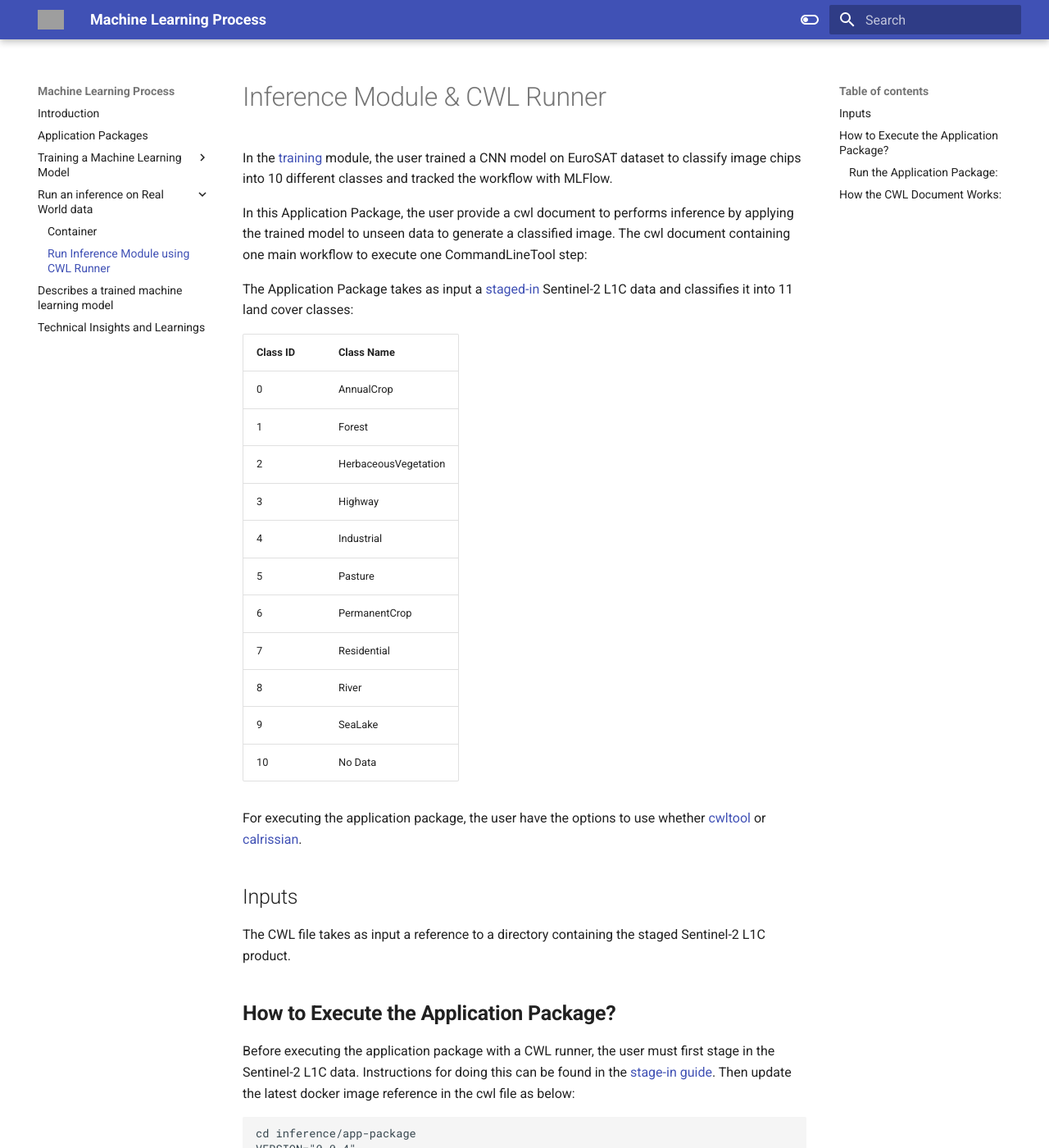
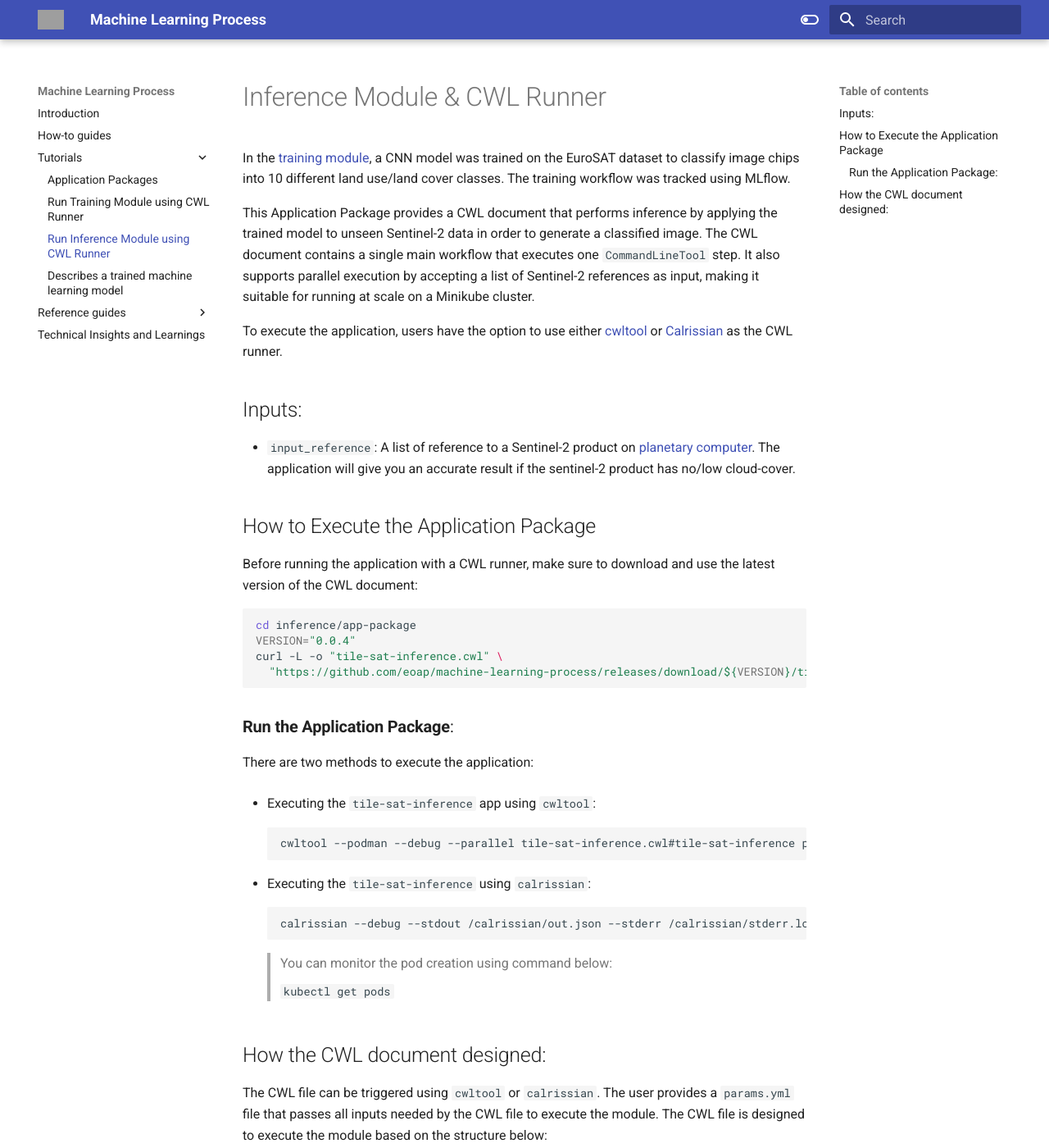
Before and after one commit to simonevaccari/machine-learning-process, an MkDocs documentation site: the page built from docs/inference-cwl.md, in a window 1280 px wide and 1400 px high. Shown: the whole window at 82% size. Built offline with MkDocs 1.6.1 and Material for MkDocs 9.7.7, drawn with Linux system fonts in a browser that asks for light colours; some of the changed text lies outside the part shown; grey boxes are pictures that could not be loaded.

Commit message:
docs: best practice docs

````diff
--- a/docs/inference-cwl.md
+++ b/docs/inference-cwl.md
@@ -1,58 +1,45 @@
 # Inference Module & CWL Runner
 
-In the [training](training-container.md) module, the user trained a CNN model on EuroSAT dataset to classify image chips into 10 different classes and tracked the workflow with MLFlow.
+In the [training module](training-container.md), a CNN model was trained on the EuroSAT dataset to classify image chips into 10 different land use/land cover classes. The training workflow was tracked using MLflow.
 
-In this Application Package, the user provide a cwl document to performs inference by applying the trained model to unseen data to generate a classified image. The cwl document containing one main workflow to execute one CommandLineTool step:
+This Application Package provides a CWL document that performs inference by applying the trained model to unseen Sentinel-2 data in order to generate a classified image. The CWL document contains a single main workflow that executes one `CommandLineTool` step. It also supports parallel execution by accepting a list of Sentinel-2 references as input, making it suitable for running at scale on a Minikube cluster.
 
-The Application Package takes as input a [staged-in](./stage-in.md) Sentinel-2 L1C data and classifies it into 11 land cover classes:
+To execute the application, users have the option to use either [cwltool](https://github.com/common-workflow-language/cwltool) or [Calrissian](https://github.com/Duke-GCB/calrissian) as the CWL runner.
 
-| Class ID | Class Name            |
-|----------|-----------------------|
-| 0        | AnnualCrop            |
-| 1        | Forest                |
-| 2        | HerbaceousVegetation  |
-| 3        | Highway               |
-| 4        | Industrial            |
-| 5        | Pasture               |
-| 6        | PermanentCrop         |
-| 7        | Residential           |
-| 8        | River                 |
-| 9        | SeaLake               |
-| 10       | No Data               |
+## Inputs:
+- `input_reference`: A list of reference to a Sentinel-2 product on [planetary computer](https://planetarycomputer.microsoft.com/api/stac/v1/collections). The application will give you an accurate result if the sentinel-2 product has no/low cloud-cover.
 
-For executing the application package, the user have the options to use whether [cwltool](https://github.com/common-workflow-language/cwltool) or [calrissian](https://github.com/Duke-GCB/calrissian).
+## How to Execute the Application Package
 
-## Inputs
-The CWL file takes as input a reference to a directory containing the staged Sentinel-2 L1C product.
+Before running the application with a CWL runner, make sure to download and use the latest version of the CWL document:
 
-## **How to Execute the Application Package?**
-
-Before executing the application package with a CWL runner, the user must first stage in the Sentinel-2 L1C data. Instructions for doing this can be found in the [stage-in guide](./stage-in.md). Then update the latest docker image reference in the cwl file as below:
-```
+```bash
 cd inference/app-package
 VERSION="0.0.4"
 curl -L -o "tile-sat-inference.cwl" \
   "https://github.com/eoap/machine-learning-process/releases/download/${VERSION}/tile-sat-inference.${VERSION}.cwl"
-
 ```
 
 ### **Run the Application Package**:
 There are two methods to execute the application:
 
-- Executing the `tile-sat-inference` app using `cwltool` in a terminal:
+- Executing the `tile-sat-inference` app using `cwltool`:
 
     ```bash
-    cwltool --podman --debug tile-sat-inference.cwl#tile-sat-inference params.yml
+    cwltool --podman --debug --parallel tile-sat-inference.cwl#tile-sat-inference params.yml
     ```
 
-- Executing the water-bodies-app using `calrissian` in a terminal:
+- Executing the `tile-sat-inference` using `calrissian`:
 
     ```bash
 
-    calrissian --debug --stdout /calrissian/out.json --stderr /calrissian/stderr.log --usage-report /calrissian/report.json --max-ram 10G --max-cores 2 --tmp-outdir-prefix /calrissian/tmp/ --outdir /calrissian/results/ --tool-logs-basepath /calrissian/logs tile-sat-inference.cwl#tile-sat-inference params.yml
+    calrissian --debug --stdout /calrissian/out.json --stderr /calrissian/stderr.log --usage-report /calrissian/report.json --max-ram 10G --max-cores 2 --parallel --tmp-outdir-prefix /calrissian/tmp/ --outdir /calrissian/results/ --tool-logs-basepath /calrissian/logs tile-sat-inference.cwl#tile-sat-inference params.yml
     ```
+  > You can monitor the pod creation using command below:
+  >
+  >   `kubectl get pods`
 
-## How the CWL Document Works:
+## How the CWL document designed:
 The CWL file can be triggered using `cwltool` or `calrissian`. The user provides a `params.yml` file that passes all inputs needed by the CWL file to execute the module. The CWL file is designed to execute the module based on the structure below:
 
 <p align="center"><img src="./imgs/inference.png" alt="Picture" width="40%" height="10%" style="display: block; margin: 20px auto;"/></p>
--- a/docs/training-cwl.md
+++ b/docs/training-cwl.md
@@ -1,57 +1,30 @@
 # Training Module & CWL Runner
 
-The users have the option to execute their training remotely on a remote machine, which becomes their preferred choice for conducting long-running experiments.
- The user will be able to train a simple training job and track evaluation metrics, model's hyper-parameters, application inputs, and artifacts using mlflow. He/She should build a docker image from the application package which is explained in [training-container](./training-container.md) and push to a dedicated image registry (in this case we use github container registry). Then, The user develop a cwl document with containing a top layer workflow with a CommandLineTool step which is responsible for executing the training pipeline. For executing the application package, the user have the options to use whether [cwltool](https://github.com/common-workflow-language/cwltool) or [calrissian](https://github.com/Duke-GCB/calrissian).
+This Application Package provides a CWL document containing a top-level workflow with a singleCommandLineToolstep that executes the training pipeline. It also supports **parallel execution**, allowing users to specify multiple sets of hyperparameter or training configurations. This makes it suitable for large-scale experiments and hyperparameter tuning on platforms like a Minikube cluster.
+
+To execute the training workflow, users can choose between [cwltool](https://github.com/common-workflow-language/cwltool) and [Calrissian](https://github.com/Duke-GCB/calrissian) as their CWL runners.
+
+# Inputs:
+
+| Parameter              | Type     | Description |
+|------------------------|----------|-------------|
+| MLFLOW_TRACKING_URI    | string      | An environment variable for the MLFLOW_TRACKING_URI |
+| stac_reference         | string   | URL pointing to a STAC catalog. The model reads GeoParquet annotations from the collection's assets. |
+| BATCH_SIZE             | int[]    | Number of batches |
+| CLASSES                | int      | Number of land cover classes to classify. |
+| DECAY                  | float[]  | Decay value used in training. |
+| EPOCHS                 | int[]    | Number of epochs |
+| EPSILON                | float[]  | Epsilon value (model hyperparameter) |
+| LEARNING_RATE          | float[]  | Initial learning rate for the optimizer. |
+| LOSS                   | string[] | Loss function for training. Options: `binary_crossentropy`, `cosine_similarity`, `mean_absolute_error`, `mean_squared_logarithmic_error`, `squared_hinge`. |
+| MEMENTUM               | float[]  | Momentum parameter used in optimizers |
+| OPTIMIZER              | string[] | Optimization algorithm. Options: `Adam`, `SGD`, `RMSprop`. |
+| REGULARIZER            | string[] | Regularization technique to avoid overfitting. Options: `l1l2`, `l1`, `l2`, `None`. |
+| SAMPLES_PER_CLASS      | int      | Number of samples to use for training per class. |
 
 
 ## How to execute the application-package?
-Before executing the application package with a CWL runner, the user must first update the [params.yaml](./params.yaml) including the inputs below:
-
-with the correct credentials as well as updating the latest docker image reference in the cwl file as below:
-```
-stac_endpoint_url: https://ai-extensions-stac.terradue.com/collections/Euro_SAT
-BATCH_SIZE: 4
-EPOCHS: 3
-LEARNING_RATE: 0.0001
-DECAY: 0.1  ### float
-EPSILON: 0.000002
-MEMENTUM: 0.95
-# choose one of binary_crossentropy/cosine_similarity/mean_absolute_error/mean_squared_logarithmic_error
-# squared_hinge
-LOSS: categorical_crossentropy
-# choose one of  l1,l2,None
-REGULIZER: None
-# try Adam/SGD/RMSprop
-OPTIMIZER: Adam
-###############################################################
-###############################################################
-# Dataset
-SAMPLES_PER_CLASS: 10
-CLASSES: 10
-IMAGE_SIZE: [64, 64, 13]
-enable_data_ingestion: True
-
-```
-and some environment variable must be set:
-
-```
-# Environment variables
-# AWS
-AWS_S3_ENDPOINT: #AWS_S3_ENDPOINT
-AWS_REGION: fr-par # AWS_REGION
-AWS_DEFAULT_REGION: fr-par #AWS_DEFAULT_REGION
-AWS_ACCESS_KEY_ID:  #AWS_ACCESS_KEY_ID
-AWS_SECRET_ACCESS_KEY:  # AWS_SECRET_ACCESS_KEY
-BUCKET_NAME: ai-ext-bucket-dev # BUCKET_NAME ai-ext-bucket-dev
-##############################################################
-##############################################################
-# STAC
-IAM_URL:  # IAM_URL
-IAM_PASSWORD:  #IAM_PASSWORD
-MLFLOW_TRACKING_URI: http://my-mlflow:5000
-```
-The latest version of cwl document can be fetched as below:
-
+Before running the application with a CWL runner, make sure to download and use the latest version of the CWL document:
 ```
 cd training/app-package
 VERSION="0.0.4"
@@ -66,27 +39,22 @@ There are two methods to execute the application:
 
 - Executing the tile-based-training using cwltool in a terminal:
 
-    ```
-    cwltool --podman --debug tile-sat-training.cwl#tile-sat-training params.yml
-    ```
+   ``
+    cwltool --podman --debug --parallel tile-sat-training.cwl#tile-sat-training params.yml
+   ``
 
 
 
 - Executing the tile-based classification using calrissian in a terminal:
 
-    ```
-    calrissian --debug --stdout /calrissian/out.json --stderr /calrissian/stderr.log --usage-report /calrissian/report.json --max-ram 10G --max-cores 2 --tmp-outdir-prefix /calrissian/tmp/ --outdir /calrissian/results/ --tool-logs-basepath /calrissian/logs tile-sat-training.cwl#tile-sat-training params.yaml
-    ```
+   ``
+    calrissian --debug --stdout /calrissian/out.json --stderr /calrissian/stderr.log --usage-report /calrissian/report.json --parallel --max-ram 10G --max-cores 2 --tmp-outdir-prefix /calrissian/tmp/ --outdir /calrissian/results/ --tool-logs-basepath /calrissian/logs tile-sat-training.cwl#tile-sat-training params.yaml
+   ``
 
 
+## How the CWL document designed:
+The CWL file can be triggered using `cwltool` or `calrissian`. The user provides a `params.yml` file that passes all inputs needed by the CWL file to execute the module. The CWL file is designed to execute the module based on the structure below:
 
-## Additional Resources
-Please see below for additional resources and tutorials for developing Earth Observation (EO) Application Packages using the CWL:
+<p align="center"><img src="./imgs/training.png" alt="Picture" width="40%" height="10%" style="display: block; margin: 20px auto;"/></p>
 
-* [Application Package and CWL as a solution for EO portability](https://eoap.github.io/cwl-eoap/)
-
-* [A simple EO Application Package for getting started](https://eoap.github.io/quickwin/)
-
-* [Mastering EO Application Packaging with CWL](https://eoap.github.io/mastering-app-package/)
-
-* [Inference with the EO Application Package](https://eoap.github.io/inference-eoap/)
+> **`[]`** in the image above indicates that the user may pass a list of parameters to the application package.
--- a/mkdocs.yaml
+++ b/mkdocs.yaml
@@ -58,14 +58,17 @@ extra_javascript:
 
 nav:
   - Introduction: 'index.md'
-  - Application Packages: 'packages.md'
-  - Training a Machine Learning Model:
-    - Container: 'training-container.md'
+  - How-to guides: 'hands-on.md'
+  - Tutorials:
+    - Application Packages: 'packages.md'
     - Run Training Module using CWL Runner: 'training-cwl.md'
-  - Run an inference on Real World data:
-    - Container: 'inference-container.md'
     - Run Inference Module using CWL Runner: 'inference-cwl.md'
-  - Describes a trained machine learning model: 'mlm.md'
+    - Describes a trained machine learning model: 'mlm.md'
+  - Reference guides:
+    - Training a Machine Learning Model:
+      - Container: 'training-container.md'
+    - Run an inference on Real World data:
+      - Container: 'inference-container.md'
   - Technical Insights and Learnings: 'insights.md'
 
 
````
Also changed, not shown: docs/hands-on.md (+16 -8 lines), docs/inference-container.md (+26 -8 lines), docs/training-container.md (+16 -41 lines), docs/imgs/inference.png.
